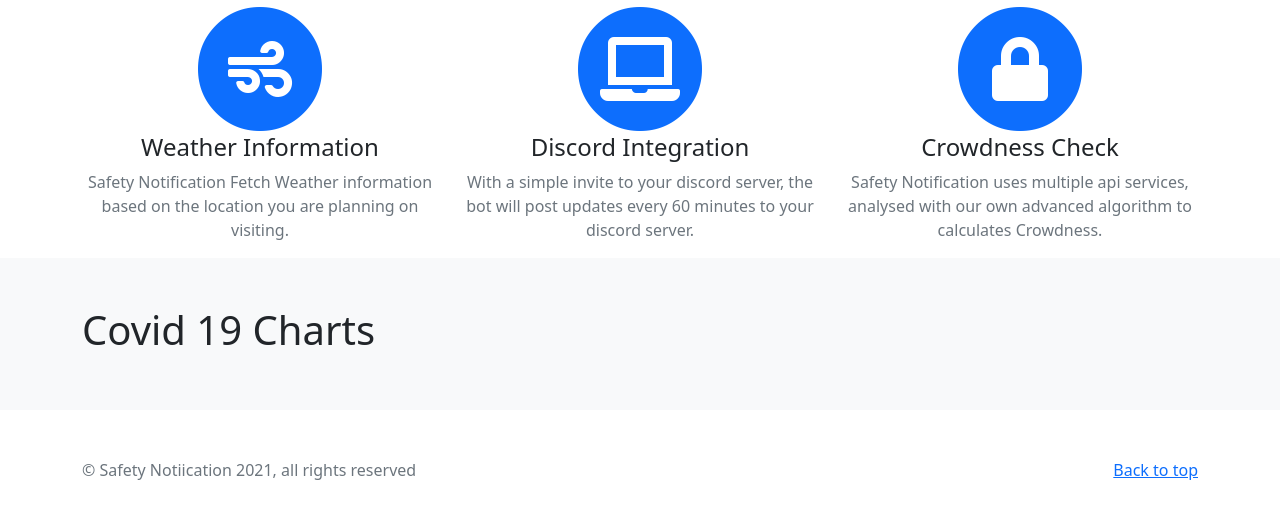
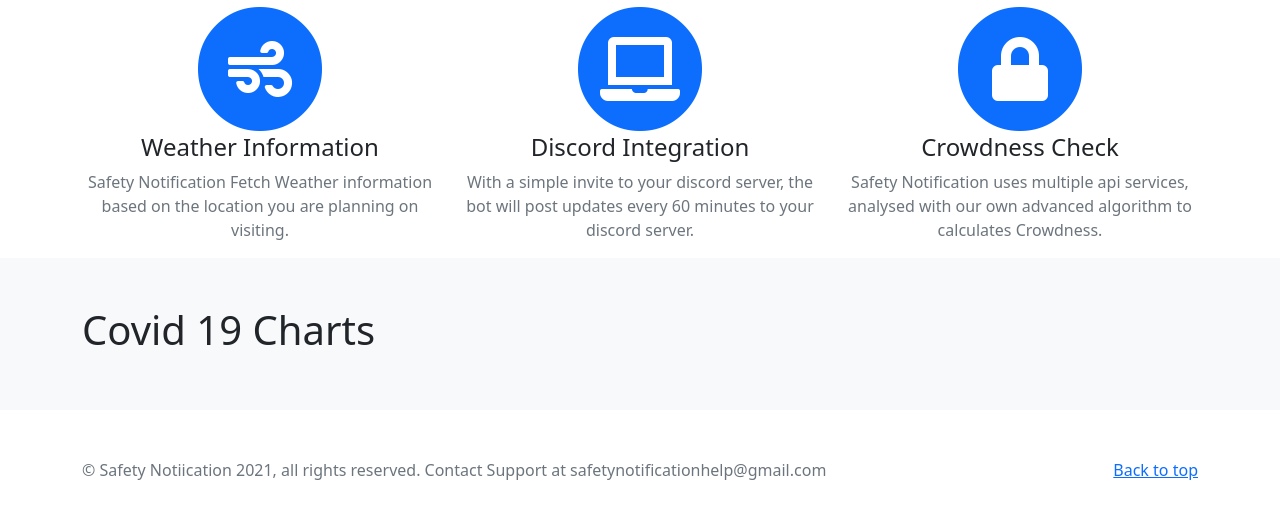
Before and after one commit to userdaylightinc/SafetyNotification, a website: page webpages/index.html in a window 1280 px wide. Shown: the part 593-1112 px from the top of the page. Drawn offline with nearby package versions, Linux system fonts and the light colour scheme; a script that the page names is missing.

Commit message:
Fixed Critical Bugs

```diff
--- a/webpages/index.html
+++ b/webpages/index.html
@@ -127,7 +127,7 @@
     <p class="float-end mb-1">
       <a href="#">Back to top</a>
     </p>
-    <p class="mb-1">&copy; Safety Notiication 2021, all rights reserved</p>
+    <p class="mb-1">&copy; Safety Notiication 2021, all rights reserved. Contact Support at safetynotificationhelp@gmail.com</p>
   </div>
 </footer>
 
```
Also changed, not shown: webpages/search.html (+1 -1 lines).
